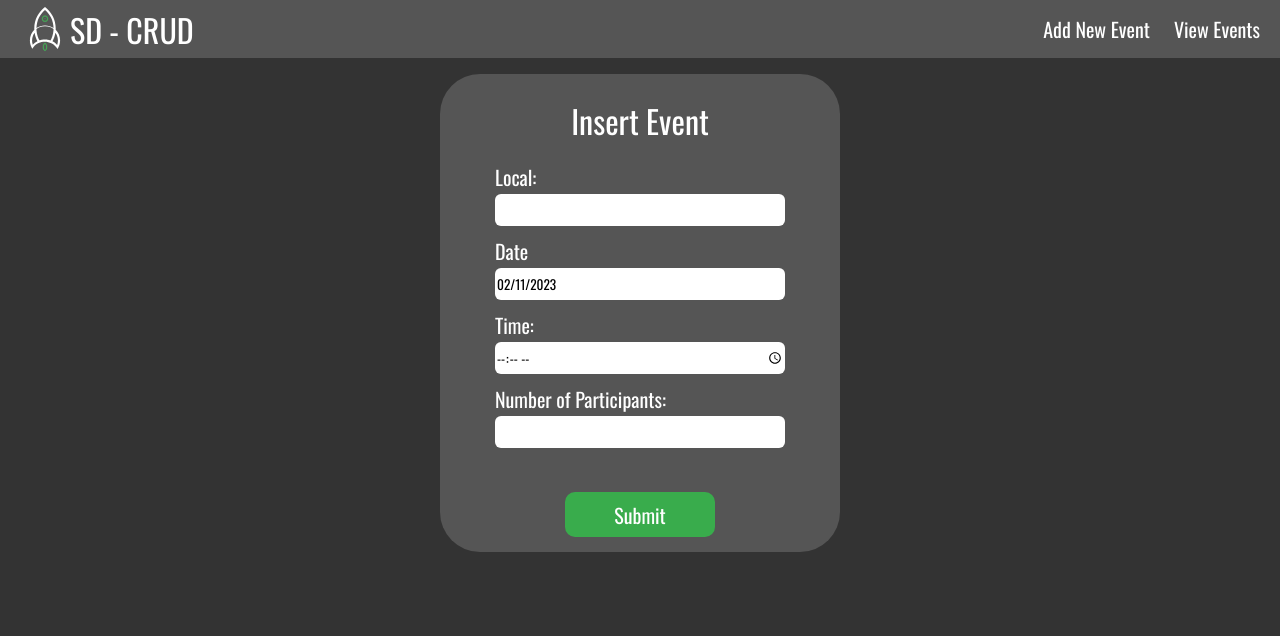
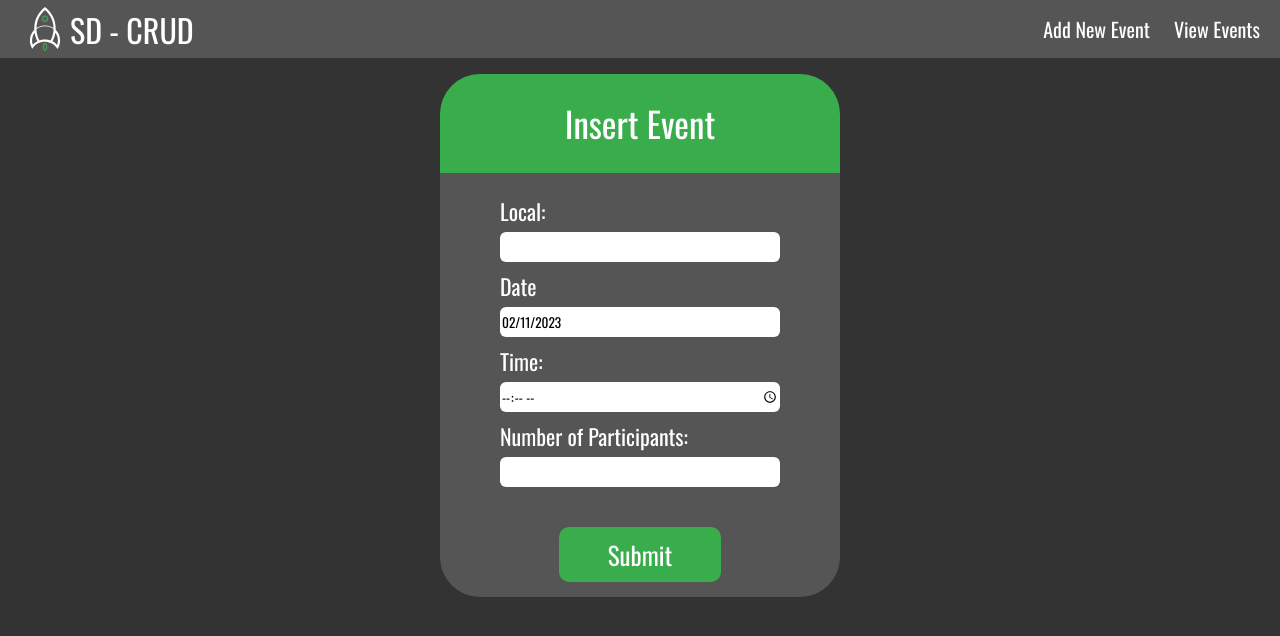
Before and after one commit to ToniG22/SD_FrontendGrupo5, a React (Vite) app: page / in a window 1280 px wide. Shown: the top 636 px of the page. Built offline with nearby package versions, Linux system fonts and the light colour scheme.

Commit message:
Updated Css

```diff
--- a/src/assets/css/Form.css
+++ b/src/assets/css/Form.css
@@ -1,43 +1,44 @@
 .form{
-    background-color: #555;
+    background-image: linear-gradient(to top, #555 81%, #39AC4C 19%);
     display: flex;
     flex-direction: column;
     justify-content: center;
     align-items: center;
     padding: 15px;
-    gap: 10px;
+    gap: 8px;
     width: 400px;
     text-align: left;
     border-radius: 40px;
 }
 
 .title {
-    font-size: 32px;
-    font-weight: 15px;
-    margin: 8px;
+    font-size: 35px;
+    font-weight: 17px;
+    margin: 8px 8px 38px 8px;
 }
 
 .form label{
-    font-size: 20px;
+    font-size: 22px;
 }
 
 .form input{
-    width: 290px;
-    height: 32px;
+    width: 280px;
+    height: 30px;
     background-color: #ffffff;
     border: none;
     border-radius: 6px;
 }
 
 .form input[type="submit"] {
-    height: 45px;
-    width: 150px;
+    height: 55px;
+    width: 162px;
     border-radius: 10px;
     border: none;
     background-color: #39AC4C;
     color: white;
-    font-size:20px;
+    font-size:25px;
     font-weight: 18;
+    transition: background-color 0.3s;
 }
 
 input[type="submit"]:hover{
--- a/src/assets/css/Table.css
+++ b/src/assets/css/Table.css
@@ -1,21 +1,43 @@
 .events-table {
-    border: solid 1px #DDEEEE;
+    margin-top: 5% ;
     border-collapse: collapse;
+    border: 1px solid #39AC4C;
     border-spacing: 0;
 }
 
+tr:first-child {
+    border-radius: 10px;
+  }
+
 .events-table thead th {
     background-color: var(--highlight);
-    border: solid 1px #DDEEEE;
     color: #ffffff;
     padding: 10px;
-    text-align: left;
-    text-shadow: 1px 1px 1px #333;
+    text-align: center;
+}
+.events-table th{
+    border: none;
+}
+.events-table thead tr{
+    border-radius: 5px;
 }
 
 .events-table tbody td {
     background-color: #555;
-    border: solid 1px #DDEEEE;
+    border: solid 1px #999999;
     color: #ffffff;
     padding: 10px;
 }
+
+td button{
+    background-color: #39AC4C;
+    margin: 3px;
+    font-size: 15px;
+    border: none;
+    border-radius: 4px;
+    color:#ffffff;
+    transition: background-color 0.3s;
+}
+td button:hover{
+    background-color: #18832a;
+}
--- a/src/components/Form.tsx
+++ b/src/components/Form.tsx
@@ -68,7 +68,7 @@ const Form = () => {
         />
       </label>{" "}
       <br />
-      <input type="submit" value="Submit" />
+      <input className="sweep-button" type="submit" value="Submit" />
     </form>
   );
 };
```
